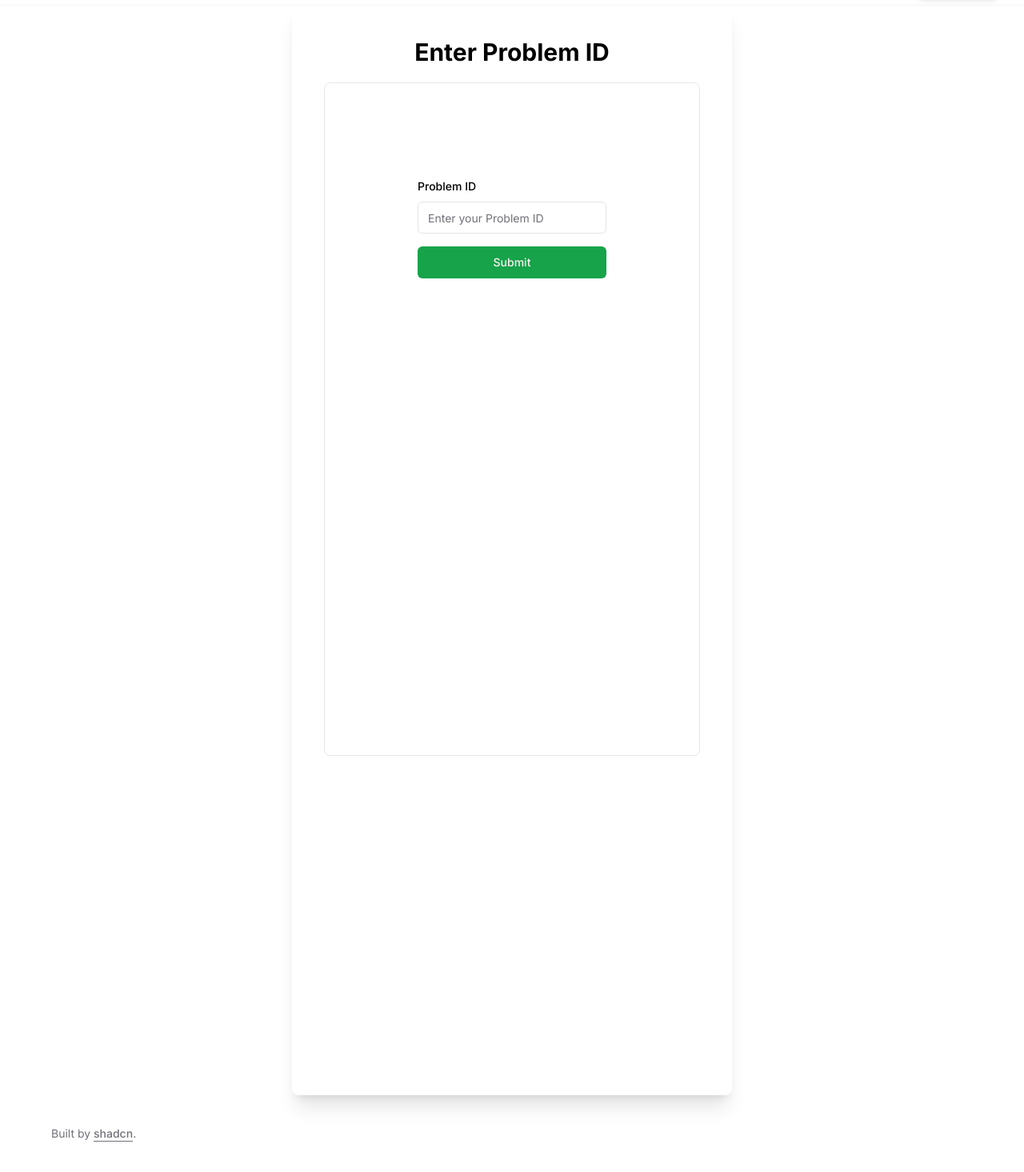
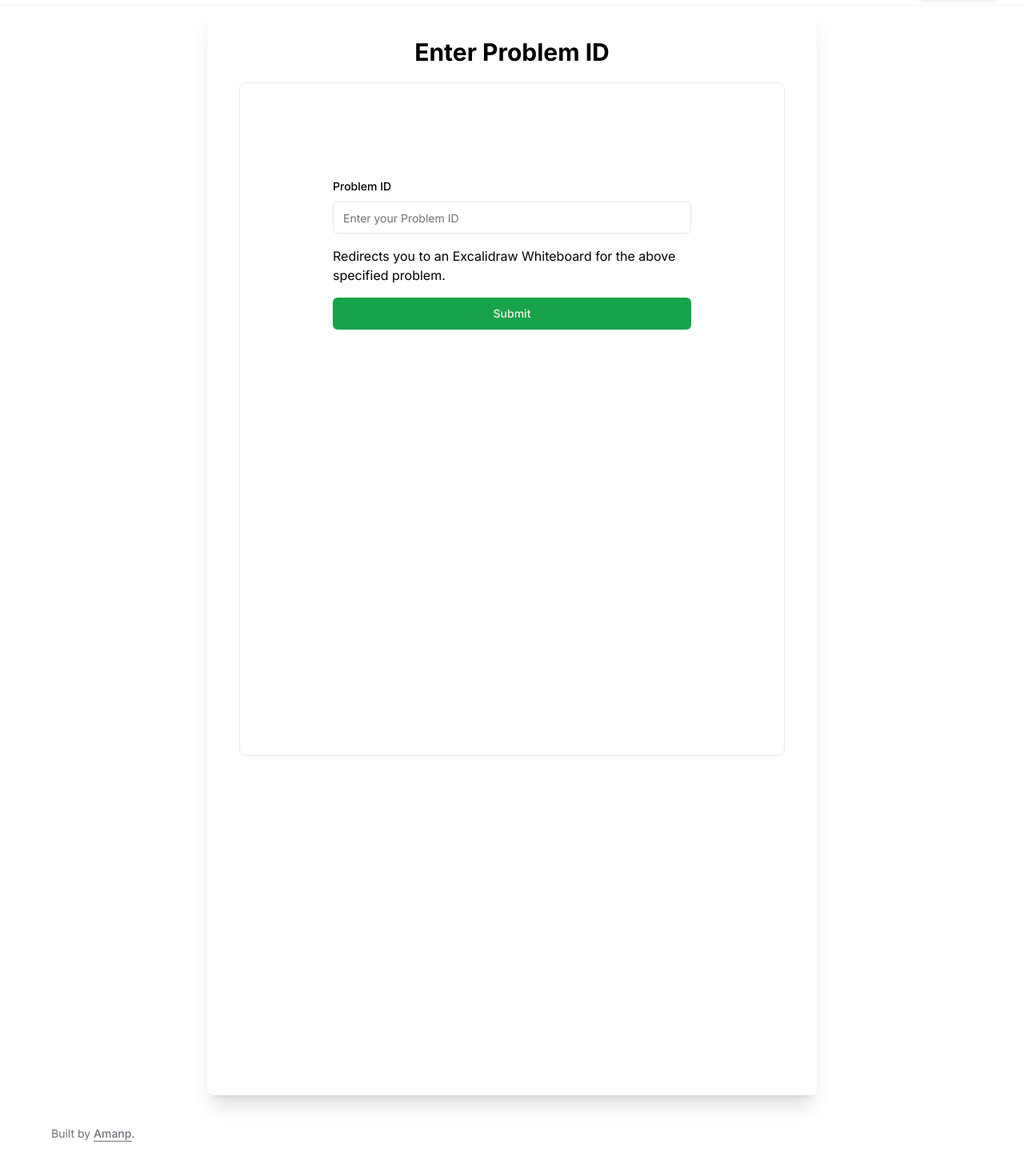
Before and after one commit to Aman-Pandey923/leetcodeboard, a Next.js app: page /problems in a window 1280 px wide. Shown: the part 50-1515 px from the top of the page at 80% size. Built offline with nearby package versions, Linux system fonts and the light colour scheme; no server answers.

Commit message:
Modified footer lc form and home

```diff
--- a/app/page.tsx
+++ b/app/page.tsx
@@ -32,10 +32,9 @@ export default function Home() {
 
   return (
     <div className="relative flex min-h-screen flex-col justify-center overflow-hidden py-6 sm:py-12">
-      <div className="relative px-6 pt-10 pb-8 shadow-xl ring-1 ring-gray-900/5 sm:mx-auto sm:max-w-lg sm:rounded-lg sm:px-10">
+      <div className="border rounded-lg relative px-6 pt-10 pb-8 shadow-xl ring-1 ring-gray-900/5 sm:mx-auto sm:max-w-lg sm:rounded-lg sm:px-10">
         <div className="flex space-x-4">
           <Button> Hello </Button>
-          <ModeToggle />
         </div>
       </div>
     </div>
--- a/components/custom/lc-form.tsx
+++ b/components/custom/lc-form.tsx
@@ -62,6 +62,9 @@ export default function Home() {
               )
             }}
           />
+          <p>
+            Redirects you to an Excalidraw Whiteboard for the above specified problem.
+          </p>
           <Button type="submit" className="w-full">
             Submit
           </Button>
--- a/components/site-footer.tsx
+++ b/components/site-footer.tsx
@@ -7,12 +7,12 @@ export function SiteFooter() {
         <p className="text-balance text-center text-sm leading-loose text-muted-foreground md:text-left">
           Built by{" "}
           <a
-            href={siteConfig.links.twitter}
+            href={siteConfig.links.Github}
             target="_blank"
             rel="noreferrer"
             className="font-medium underline underline-offset-4"
           >
-            shadcn
+            Amanp
           </a>
           .
         </p>
--- a/config/site.ts
+++ b/config/site.ts
@@ -1,9 +1,8 @@
 export const siteConfig = {
   name: "CodeBoard",
-  url: "https://ui.shadcn.com",
   description: "Virtual Whiteboard for LeetCode Problems.",
   links: {
-    twitter: "https://twitter.com/shadcn",
+    Github: "https://github.com/Aman-Pandey923",
   },
 }
 
```
